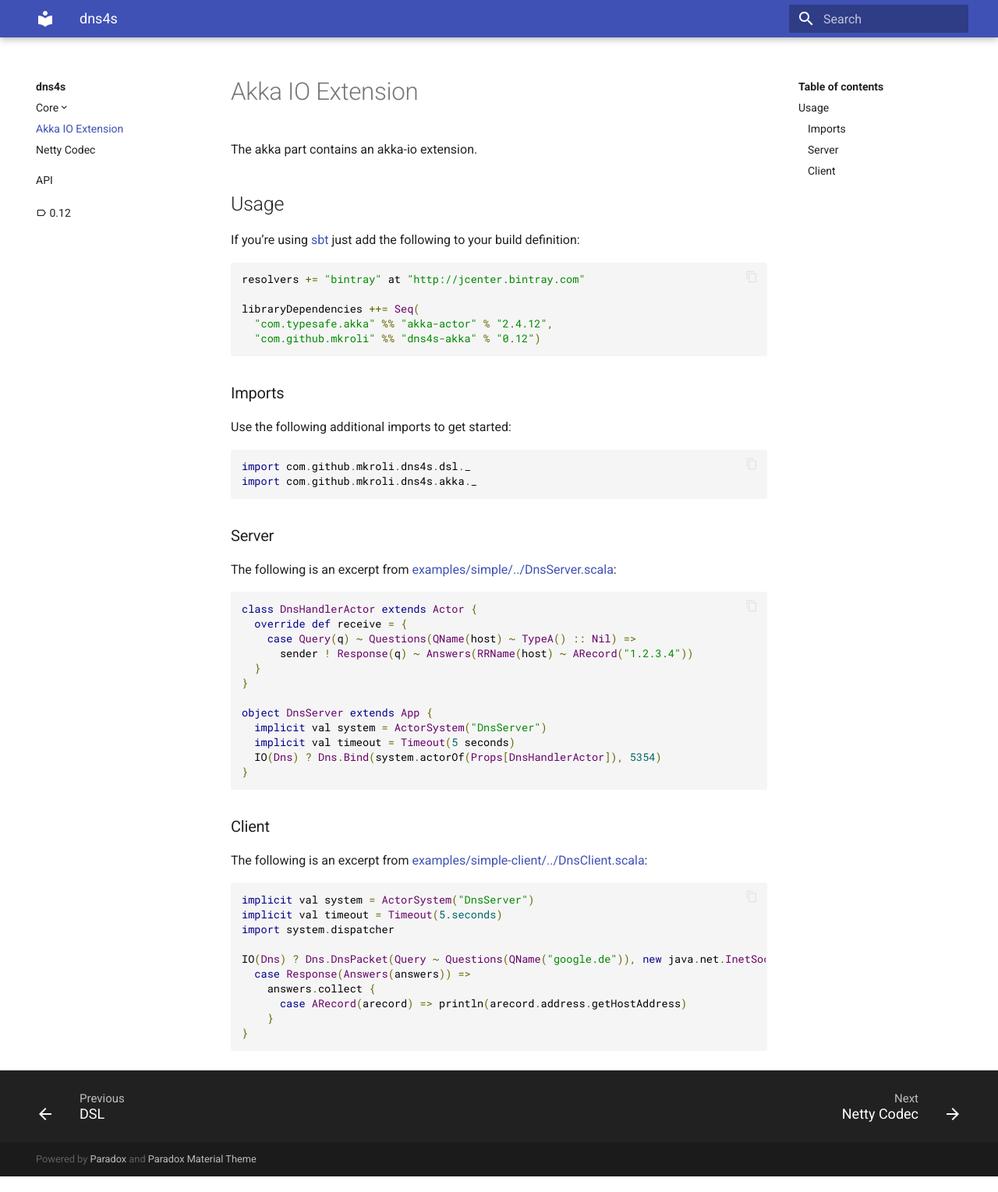
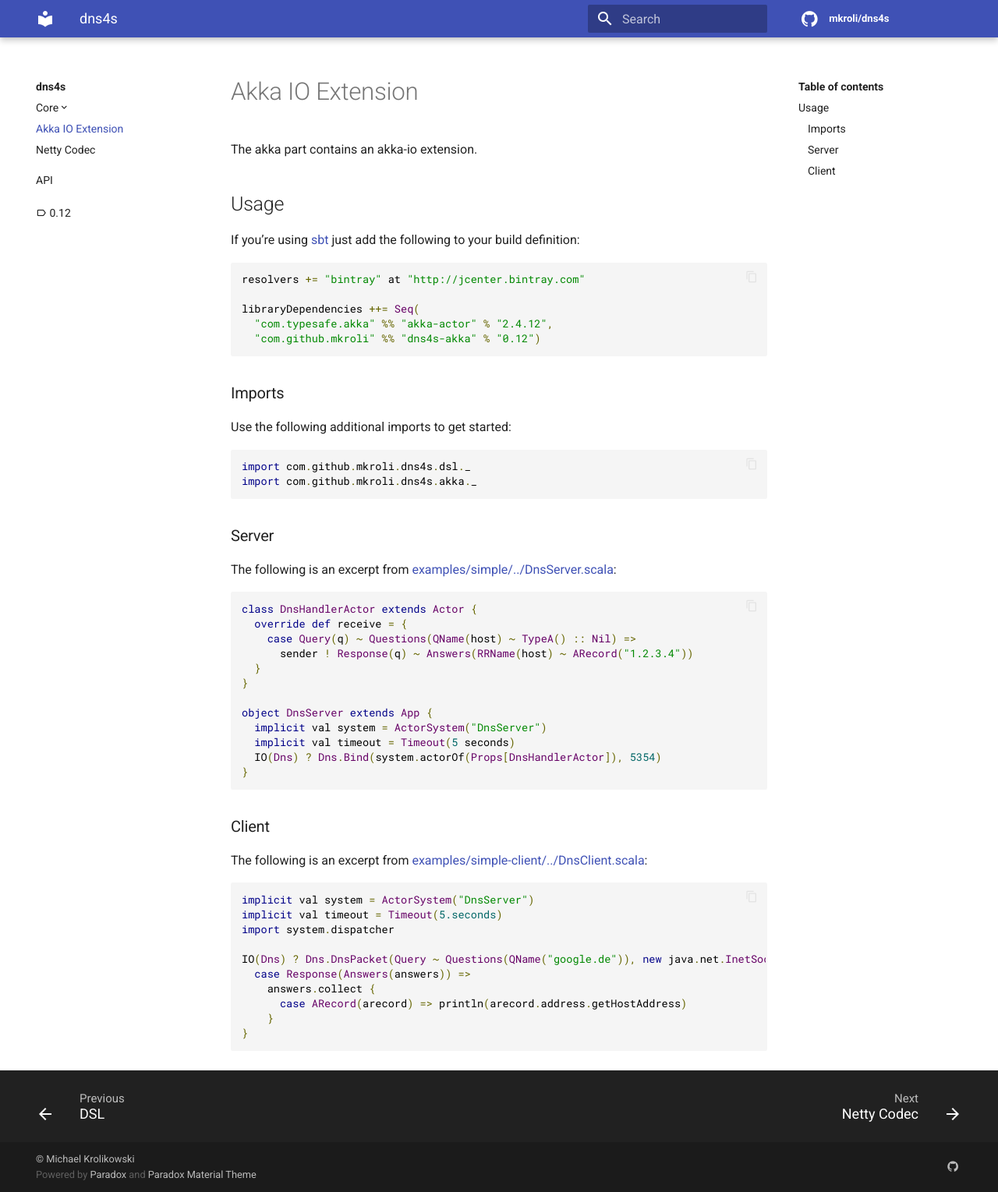
Before and after one commit to mkroli/dns4s, a plain HTML site: page akka.html in a window 1280 px wide. Shown: the whole page at 78% size. Drawn offline with Linux system fonts and the light colour scheme; no server answers.

Commit message:
updated site

```diff
--- a/akka.html
+++ b/akka.html
@@ -84,6 +84,22 @@
 </div>
 
 </div>
+<div class="md-flex__cell md-flex__cell--shrink">
+<div class="md-header-nav__source">
+<a href="https://github.com/mkroli/dns4s"
+title="Go to repository"
+class="md-source"
+data-md-source="github">
+<div class="md-source__icon">
+<i class="fa fa-github"></i>
+</div>
+<div class="md-source__repository">
+mkroli/dns4s
+</div>
+</a>
+
+</div>
+</div>
 </div>
 </nav>
 </header>
@@ -103,6 +119,20 @@
 dns4s
 </a>
 </label>
+<div class="md-nav__source">
+<a href="https://github.com/mkroli/dns4s"
+title="Go to repository"
+class="md-source"
+data-md-source="github">
+<div class="md-source__icon">
+<i class="fa fa-github"></i>
+</div>
+<div class="md-source__repository">
+mkroli/dns4s
+</div>
+</a>
+
+</div>
 <ul>
   <li><a href="core.html" class="page">Core</a>
   <ul>
@@ -248,12 +278,19 @@
 <div class="md-footer-meta md-typeset">
 <div class="md-footer-meta__inner md-grid">
 <div class="md-footer-copyright">
+<div class="md-footer-copyright__highlight">
+© Michael Krolikowski
+</div>
 Powered by
 <a href="https://github.com/lightbend/paradox">Paradox</a>
 and
 <a href="https://jonas.github.io/paradox-material-theme/">Paradox Material Theme</a>
 
 </div>
+<div class="md-footer-social">
+<a href="https://github.com/mkroli" class="md-footer-social__link fa fa-github"></a>
+</div>
+
 </div>
 </div>
 </footer>
```
Also changed, not shown: core.html (+37 -0 lines), dsl.html (+37 -0 lines), index.html (+37 -0 lines), netty.html (+37 -0 lines).
